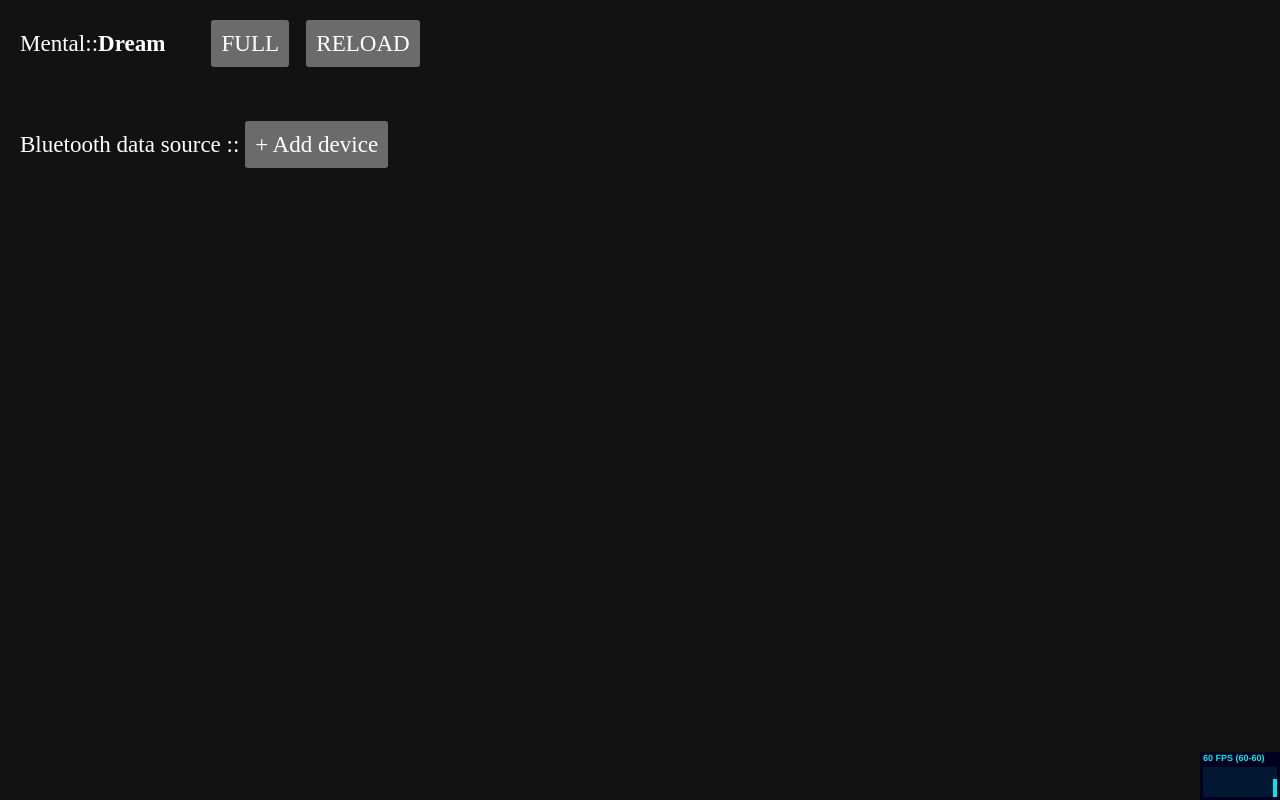
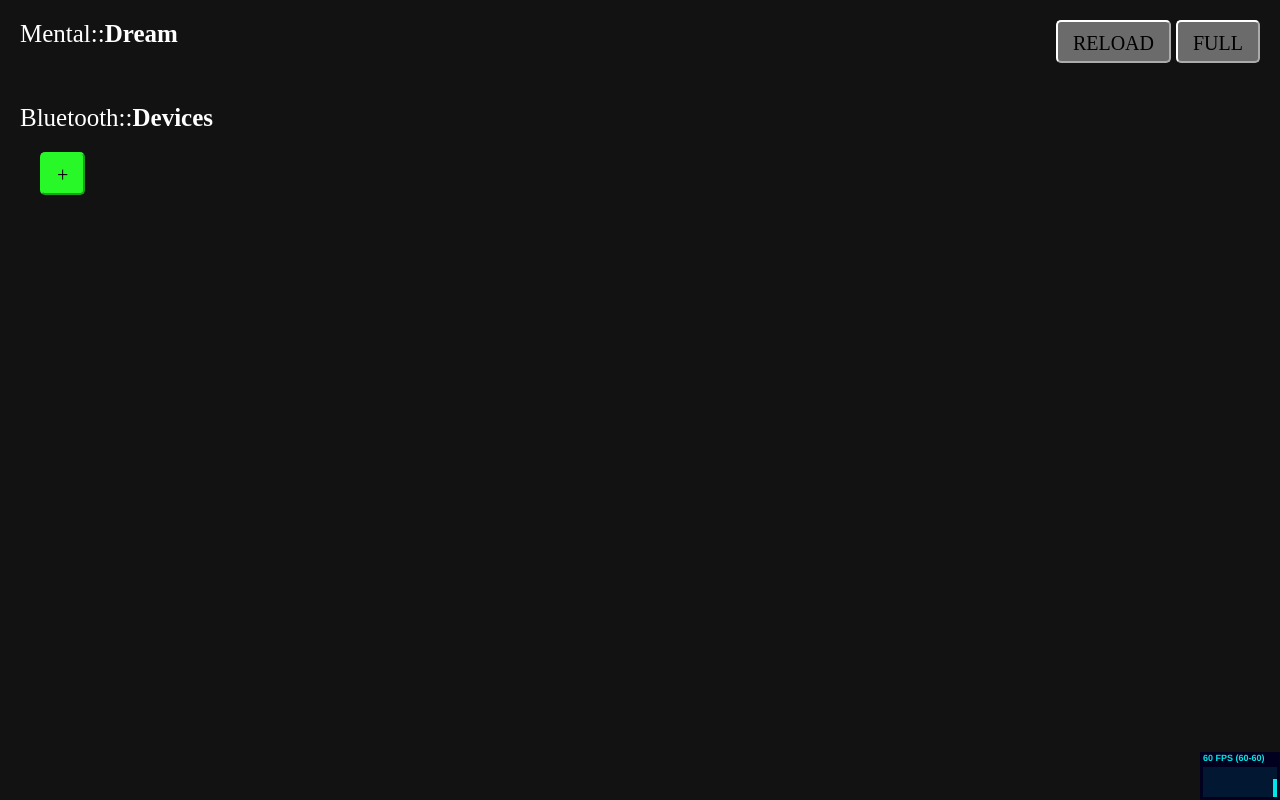
Before and after one commit to Hemisphere-Project/LiveDream, a website with bundled scripts: page mental-dream/www/2.0/index.html in a window 1280 px wide. Built offline with nearby package versions, Linux system fonts and the light colour scheme; no server answers; a web font is replaced by a local one.

Commit message:
style simple

```diff
--- a/mental-dream/www/2.0/css/dream.css
+++ b/mental-dream/www/2.0/css/dream.css
@@ -4,6 +4,7 @@
 
 body {
   padding: 20px;
+  font-size: 25px;
 }
 
 .cliStatus.disconnected {
@@ -11,7 +12,21 @@ body {
 }
 
 .bigBTN {
-  padding: 8px;
+  padding: 10px 15px 6px;
+  color: black;
+  float: right;
+  margin-left: 5px;
+  border-radius: 5px;
+  font-size: 20px;
+}
+
+.addBTN {
+  background-color: rgb(40, 247, 40);
+  border-color: rgb(40, 247, 40);
+  padding: 10px 15px 6px;
+  border-radius: 5px;
+  font-size: 20px;
+  color: black;
 }
 
 .full {
--- a/mental-dream/www/2.0/css/style.css
+++ b/mental-dream/www/2.0/css/style.css
@@ -4,12 +4,13 @@
 
 :root{
 	--theme-font-family: 'IBM Plex Mono';
+	--hyper-widget-font-size: 15px;
+	--hyper-widget-padding: 10px;
 }
 
 *{
 	margin:0;padding:0;
 	font-family: var(--theme-font-family);
-	font-size: 1.2rem;;
 }
 
 #add-device {
@@ -32,13 +33,18 @@
 #device-hyper-widget-holder {
 	margin: 20px;
 	height: 100%;
-
+	font-size: 20px;
 	overflow: none;
 }
 #device-hyper-widget-holder .hyper-widget {
 	margin-bottom: 20px;
 	margin-right:  20px;
 	display: inline-block;
+}
+
+.hyper-widget .head .name {
+	padding: 4px 8px;
+	border-radius: 5px;
 }
 
 /* ––––––––––––––––––––––––––––– */
--- a/mental-dream/www/2.0/index.html
+++ b/mental-dream/www/2.0/index.html
@@ -4,7 +4,7 @@
 <head>
 	<meta charset="UTF-8">
 	<meta name="viewport" content="width=device-width, initial-scale=1.0">
-	<title>DDreams > Hyper widget</title>
+	<title>LiveDream</title>
 	<link rel="stylesheet" href="css/style.css">
 	<link rel="stylesheet" href="css/dream.css">
 
@@ -57,8 +57,12 @@
 				<br />
 		</div>
 
-		Bluetooth data source :: <button id="addDevice" onclick="connect()" class="bigBTN">+ Add device</button>
-		<section id="device-hyper-widget-holder"></section>
+		<div>
+			Bluetooth::<strong>Devices</strong>
+			<section id="device-hyper-widget-holder">
+				<button id="addDevice" onclick="connect()" class="addBTN"> + </button>
+			</section>
+		</div>
 		<br /><br />
 
 		<div class="full">
```
